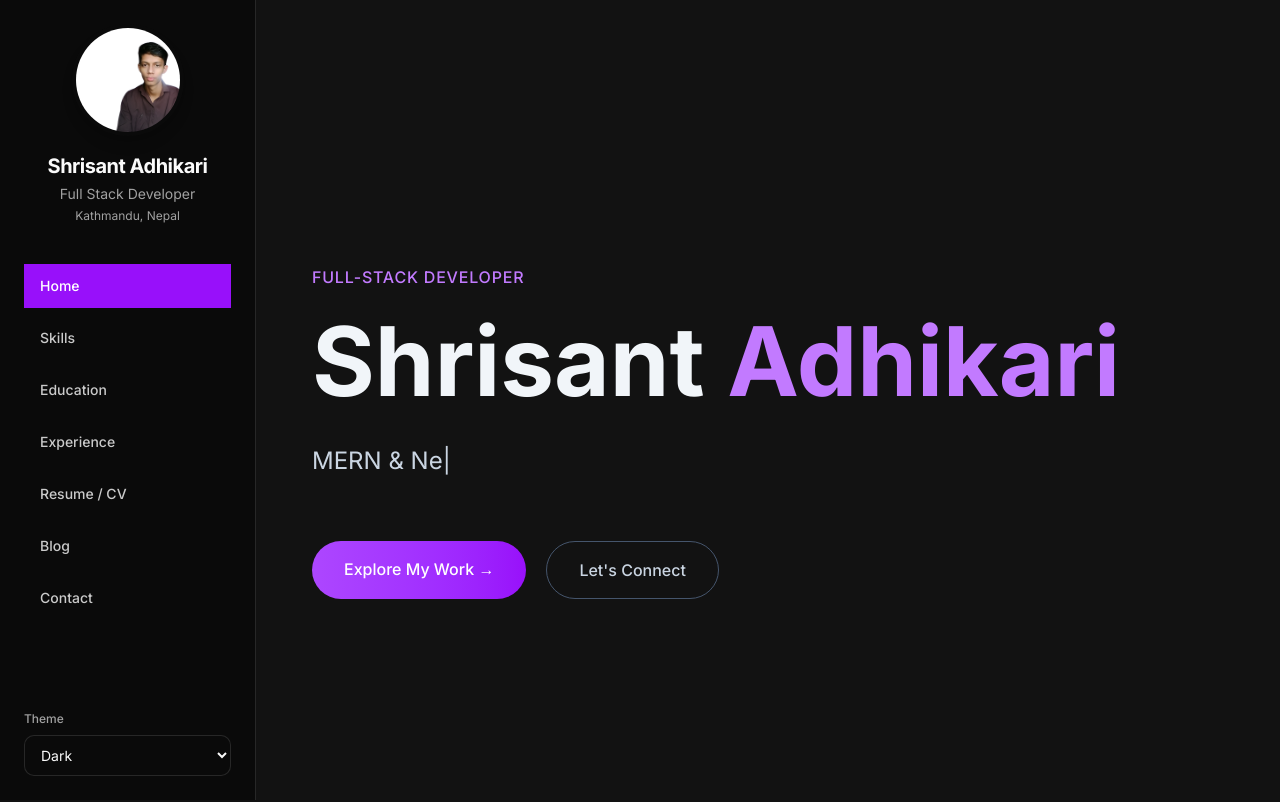
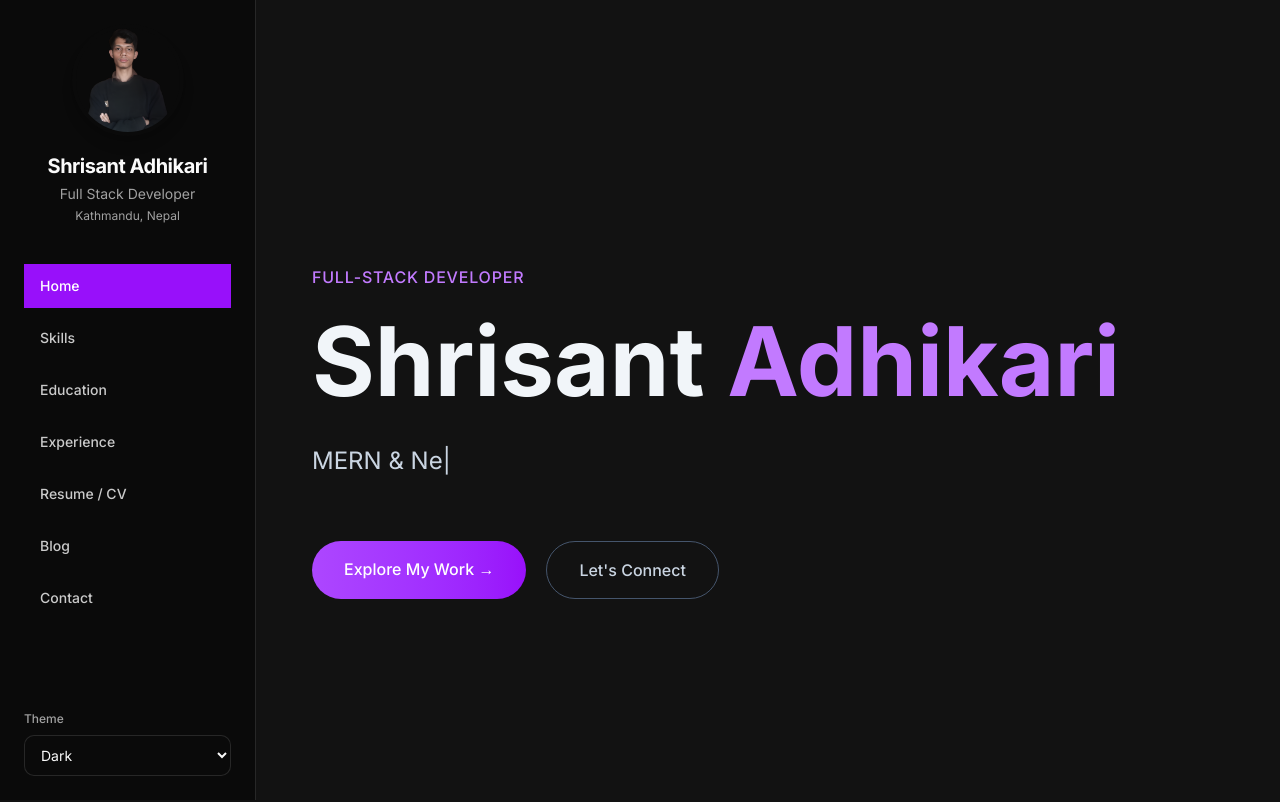
Before and after one commit to ShrisantAdhikariPortfolio/Frontend, a Next.js app: page / in a window 1280 px wide. Shown: the top 802 px of the page. Built offline with nearby package versions, Linux system fonts and the light colour scheme.

Commit message:
feat: updated photo

```diff
--- a/src/components/layout/Sidebar.tsx
+++ b/src/components/layout/Sidebar.tsx
@@ -1,126 +1,3 @@
-
-// 'use client';
-
-// import React from 'react';
-// import Image from 'next/image';
-// import { useTheme } from 'next-themes';
-// import { usePathname } from 'next/navigation';
-// import Link from 'next/link';
-
-// const Sidebar: React.FC = () => {
-//   const { theme, setTheme } = useTheme();
-//   const pathname = usePathname();
-
-//   const navItems = [
-//     { label: 'Home', href: '/' },
-//     { label: 'Skills', href: '/skills' },
-//     { label: 'Education', href: '/education' },
-//     { label: 'Experience', href: '/experience' },
-//     { label: 'Resume / CV', href: '/resume' },
-//     { label: 'Blog', href: '#blog' },
-//     { label: 'Contact', href: '/contact' },
-//   ];
-
-//   return (
-//     <aside className="fixed top-0 left-0 h-screen w-64 bg-background text-foreground border-r border-border p-6 flex flex-col justify-between transition-colors duration-300 z-50">
-//       <div className="text-center">
-//         <div className="relative mx-auto mb-4 w-28 h-28">
-//           <Image
-//             src="/shrisat.png"
-//             alt="Shrisant Adhikari"
-//             fill
-//             className="rounded-full object-cover border-4 border-background shadow-lg"
-//           />
-//         </div>
-//         <h2 className="text-xl font-bold tracking-tight">Shrisant Adhikari</h2>
-//         <p className="text-sm text-muted-foreground mt-1">Full Stack Developer</p>
-//         <p className="text-xs text-muted-foreground mt-1">Kathmandu, Nepal</p>
-//       </div>
-//       <nav className="mt-10 flex-1">
-//         <ul className="space-y-2">
-//           {navItems.map((item) => {
-//             const isActive =
-//               (item.href === '/' && pathname === '/') ||
-//               (item.href !== '/' && pathname.startsWith(item.href));
-
-//             return (
-//               <li key={item.href}>
-//                 <Link
-//                   href={item.href}
-//                   className={`
-//                     group relative block px-4 py-3 text-sm font-medium
-//                     transition-all duration-300
-//                     ${isActive
-//                       ? 'bg-purple-600 text-white'
-//                       : 'text-foreground/80 hover:text-foreground'
-//                     }
-//                   `}
-//                 >
-//                   {!isActive && (
-//                     <span className="absolute bottom-0 left-0 right-0 h-[2.5px] overflow-hidden pointer-events-none">
-//                       <span className="
-//                         absolute bottom-0 left-0 h-full w-0 origin-left
-//                         bg-gradient-to-r from-purple-500 via-purple-600 to-purple-700
-//                         group-hover:w-1/2 transition-all duration-600 ease-out
-//                       "/>
-//                       <span className="
-//                         absolute bottom-0 right-0 h-full w-0 origin-right
-//                         bg-gradient-to-r from-transparent via-purple-500 to-purple-500
-//                         group-hover:w-1/2 transition-all duration-600 ease-out
-//                       "/>
-//                       <span className="
-//                         absolute bottom-0 left-0 h-full w-0 origin-left blur-sm
-//                         bg-gradient-to-r from-purple-400/60 via-fuchsia-400/50 to-transparent
-//                         group-hover:w-1/2 transition-all duration-700 ease-out
-//                       "/>
-//                       <span className="
-//                         absolute bottom-0 right-0 h-full w-0 origin-right blur-sm
-//                         bg-gradient-to-r from-transparent via-fuchsia-400/50 to-pink-400/60
-//                         group-hover:w-1/2 transition-all duration-700 ease-out
-//                       "/>
-//                     </span>
-//                   )}
-
-//                   <span className="relative z-10">
-//                     {item.label}
-//                   </span>
-
-
-//                 </Link>
-//               </li>
-//             );
-//           })}
-//         </ul>
-//       </nav>
-
-//       <div className="mt-8">
-//         <label className="block text-xs mb-2 text-muted-foreground font-medium">
-//           Theme
-//         </label>
-//         <select
-//           value={theme}
-//           onChange={(e) => setTheme(e.target.value)}
-//           className="
-//             w-full bg-background/80 text-foreground
-//             border border-border rounded-lg px-3 py-2.5 text-sm
-//             focus:outline-none focus:ring-2 focus:ring-purple-500/40
-//             transition-all duration-200
-//           "
-//         >
-//           <option value="light">Light</option>
-//           <option value="dark">Dark</option>
-//           <option value="high-contrast">High Contrast</option>
-//           <option value="system">System</option>
-//         </select>
-//       </div>
-//     </aside>
-//   );
-// };
-
-// export default Sidebar;
-
-
-
 
 'use client';
 
@@ -129,7 +6,7 @@ import Image from 'next/image';
 import { useTheme } from 'next-themes';
 import { usePathname } from 'next/navigation';
 import Link from 'next/link';
-import { Menu, X } from 'lucide-react'; // optional icons
+import { Menu, X } from 'lucide-react';
 
 const Sidebar: React.FC = () => {
   const { theme, setTheme } = useTheme();
@@ -167,10 +44,10 @@ const Sidebar: React.FC = () => {
         <div className="text-center">
           <div className="relative mx-auto mb-4 w-28 h-28">
             <Image
-              src="/shrisat.png"
+              src="/shrisant.png"
               alt="Shrisant Adhikari"
               fill
-              className="rounded-full object-cover border-4 border-background shadow-lg"
+              className="rounded-full border-4 border-background shadow-lg object-contain"
             />
           </div>
           <h2 className="text-xl font-bold tracking-tight">Shrisant Adhikari</h2>
```
Also changed, not shown: public/shrisant.png (added).
